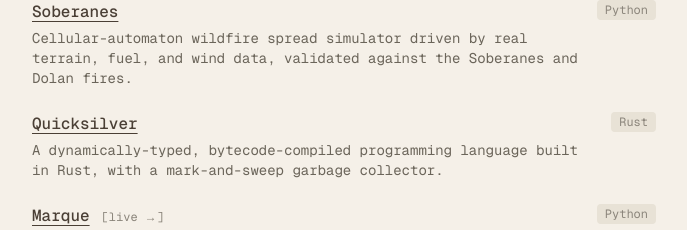
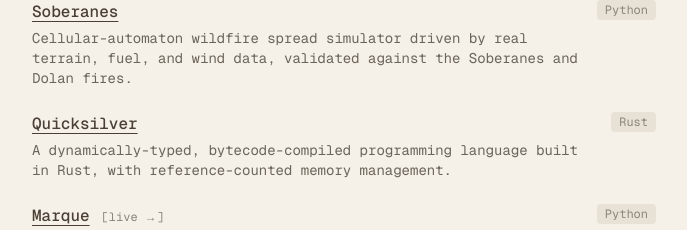
Before and after one commit to saishettar/ss-portfolio, a Next.js app: page / in a window 1280 px wide. Shown: the part 1155-1385 px from the top of the page, without its empty margins (296-983 px from the left). Built offline with nearby package versions, Linux system fonts and the light colour scheme.

Commit message:
Update Quicksilver summary to reflect reference-counted memory
Co-Authored-By: Claude Sonnet 5 <noreply@anthropic.com>
Claude-Session: https://claude.ai/code/session_01J5E3zvPGXmn5h9bwGfTSpC

```diff
--- a/src/app/page.tsx
+++ b/src/app/page.tsx
@@ -65,7 +65,7 @@ const projects: Project[] = [
     repo: "https://github.com/saishettar/quicksilver",
     language: "Rust",
     summary:
-      "A dynamically-typed, bytecode-compiled programming language built in Rust, with a mark-and-sweep garbage collector.",
+      "A dynamically-typed, bytecode-compiled programming language built in Rust, with reference-counted memory management.",
   },
   {
     name: "Marque",
```
